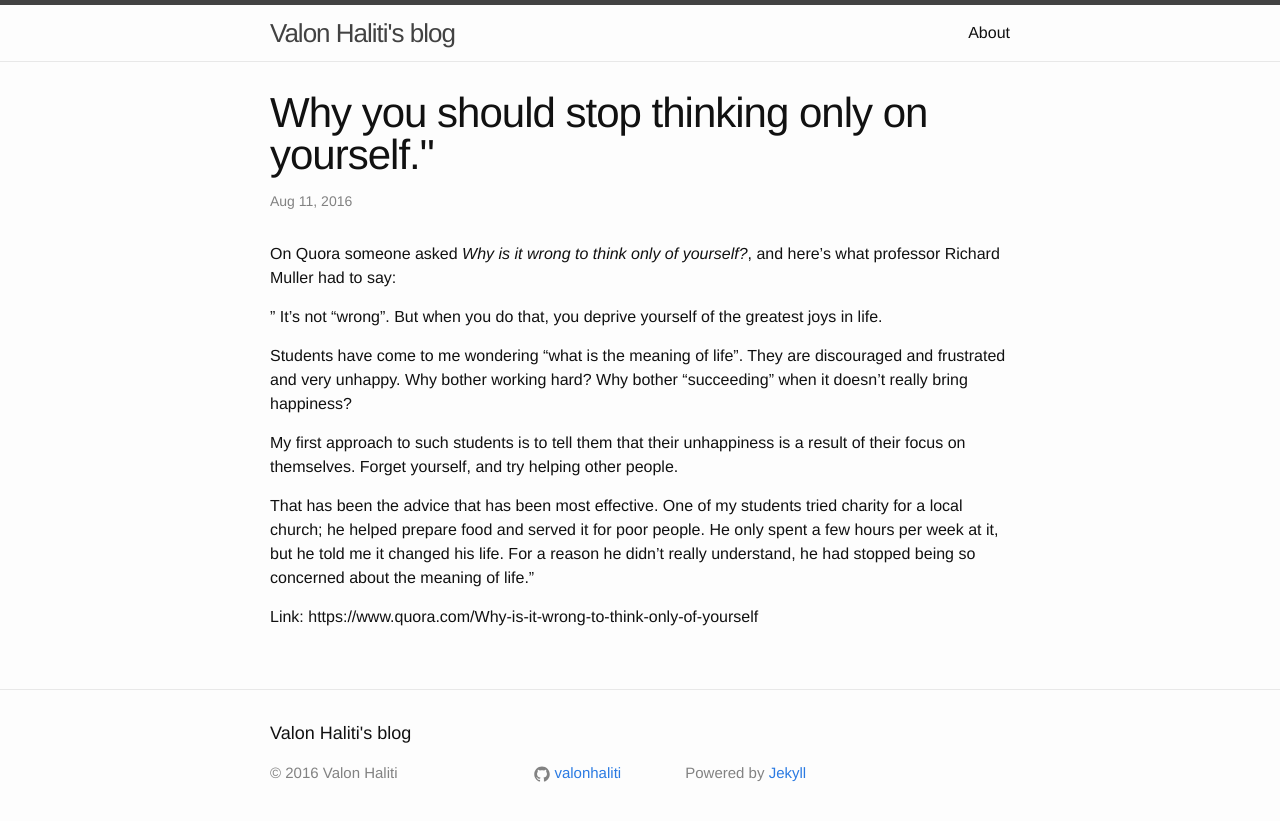
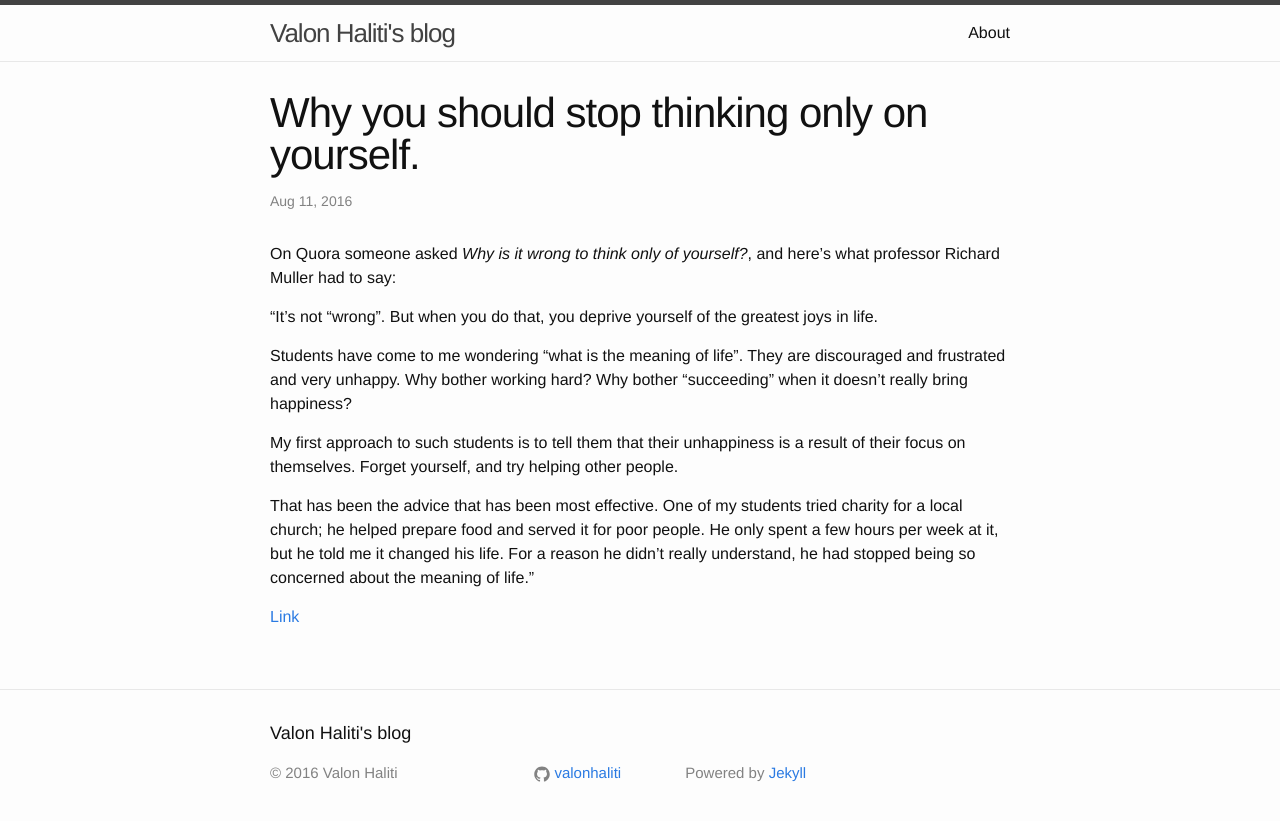
Before and after one commit to valonhaliti/valonhaliti.github.io, a Jekyll site: the page built from _posts/2016-08-11-why-you-should-not -think-only-of-yourself.markdown, in a window 1280 px wide. Shown: the top 821 px of the page. Built offline with Jekyll 4.4.1, drawn with Linux system fonts in a browser that asks for light colours; some of the changed lines change nothing that is shown.

Commit message:
Update 2016-08-11-why-you-should-not -think-only-of-yourself.markdown

```diff
--- a/_posts/2016-08-11-why-you-should-not -think-only-of-yourself.markdown
+++ b/_posts/2016-08-11-why-you-should-not -think-only-of-yourself.markdown
@@ -1,19 +1,19 @@
 ---
 layout: post
-title:  Why you should stop thinking only on yourself."
+title:  Why you should stop thinking only on yourself.
 date:   2016-08-11 15:47:41 +0200
 categories: life
 ---
 
 On Quora someone asked _Why is it wrong to think only of yourself?_, and here's what professor Richard Muller had to say:
 
-"
-It's not "wrong".  But when you do that, you deprive yourself of the greatest joys in life.
+
+“It's not "wrong".  But when you do that, you deprive yourself of the greatest joys in life.
 
 Students have come to me wondering "what is the meaning of life". They are discouraged and frustrated and very unhappy.  Why bother working hard?  Why bother "succeeding" when it doesn't really bring happiness?
 
 My first approach to such students is to tell them that their unhappiness is a result of their focus on themselves. Forget yourself, and try helping other people.
 
-That has been the advice that has been most effective. One of my students tried charity for a local church; he helped prepare food and served it for poor people. He only spent a few hours per week at it, but he told me it changed his life.  For a reason he didn't really understand, he had stopped being so concerned about the meaning of life."
+That has been the advice that has been most effective. One of my students tried charity for a local church; he helped prepare food and served it for poor people. He only spent a few hours per week at it, but he told me it changed his life.  For a reason he didn't really understand, he had stopped being so concerned about the meaning of life.”
 
-Link: https://www.quora.com/Why-is-it-wrong-to-think-only-of-yourself
+[Link](https://www.quora.com/Why-is-it-wrong-to-think-only-of-yourself)
```
